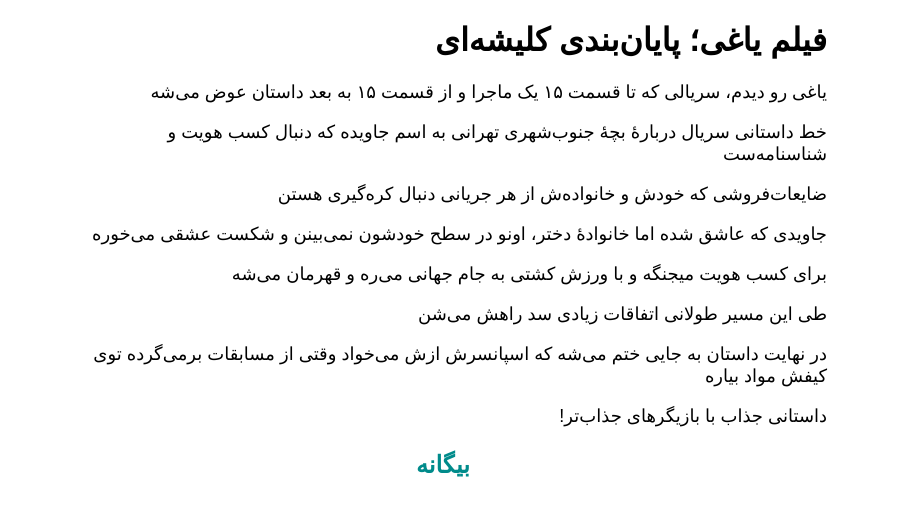
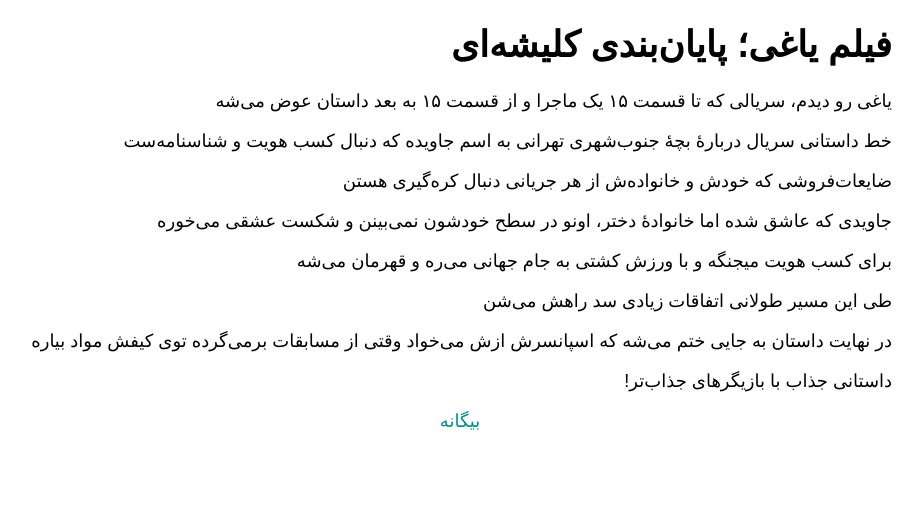
Before and after one commit to darkblog/darkblog.github.io, a Jekyll site: the page built from _posts/2023-8-19-4.md, in a window 1280 px wide. Shown: the top 516 px of the page, without its empty margins (333-1256 px from the left). Built offline with Jekyll 4.4.1, drawn with Linux system fonts in a browser that asks for light colours.

Commit message:
Update post.html

```diff
--- a/_layouts/post.html
+++ b/_layouts/post.html
@@ -7,7 +7,7 @@
 <head>
 <title>{{ page.title }}</title>
 <meta name="viewport" content="width=device-width">
-<style>body{font-family:sans-serif;margin:auto;padding:0 1em;max-width:48em}p{font-size:large}a{text-decoration:none;color:darkcyan}.center{text-align:center;font-size:x-large;font-weight:bold}</style>
+<style>body{font-family:sans-serif;font-size:large;margin:auto;padding:0 1em;max-width:48em}a{text-decoration:none;color:darkcyan}.center{text-align:center}</style>
 </head>
 <body>
 <h1>{{ page.title }}</h1>
```
